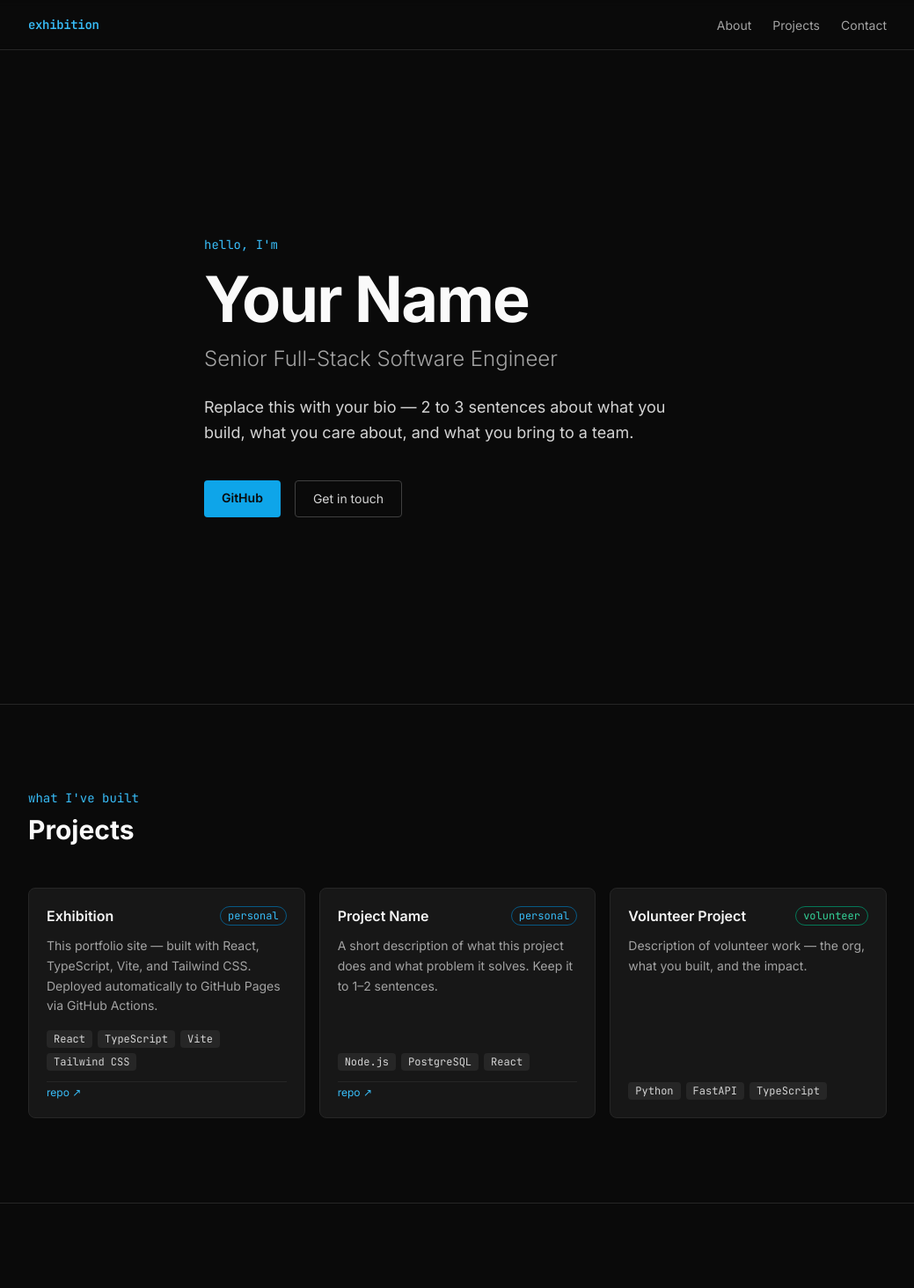
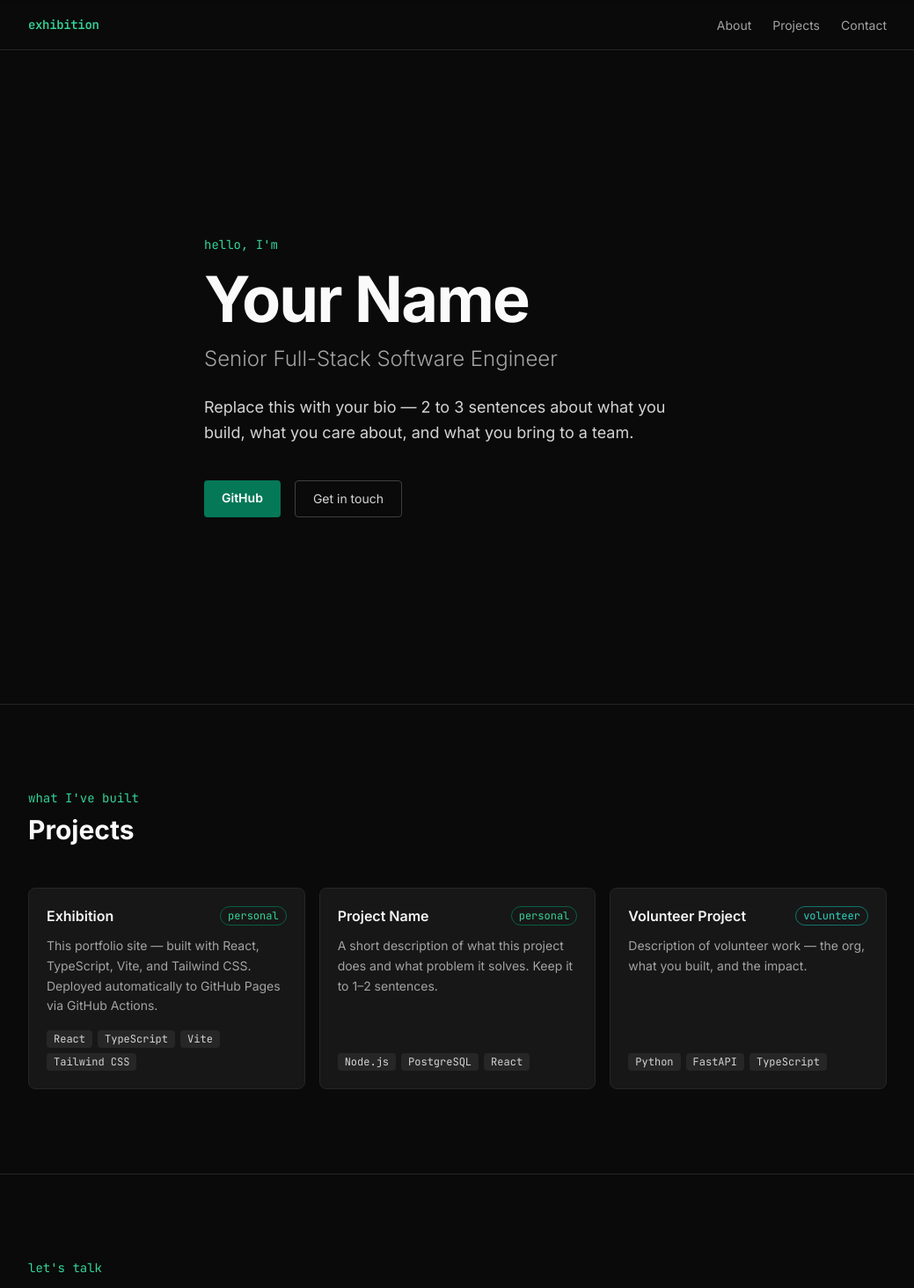
Before and after one commit to krissingl/exhibition, a React (Vite) app: page / in a window 1280 px wide. Shown: the top 1464 px of the page at 88% size, without its empty margins (120-1159 px from the left). Built offline with nearby package versions, Linux system fonts and the light colour scheme.

Commit message:
Updated project cards to be modal popups

```diff
--- /dev/null
+++ b/src/components/Modal.tsx
@@ -0,0 +1,87 @@
+import { useEffect } from 'react'
+import type { Project } from '../types'
+import Badge from './Badge'
+
+interface ModalProps {
+  project: Project
+  onClose: () => void
+}
+
+export default function Modal({ project, onClose }: ModalProps) {
+  useEffect(() => {
+    const handleKey = (e: KeyboardEvent) => {
+      if (e.key === 'Escape') onClose()
+    }
+    document.addEventListener('keydown', handleKey)
+    return () => document.removeEventListener('keydown', handleKey)
+  }, [onClose])
+
+  const hasLinks = project.repoUrl || project.liveUrl
+
+  return (
+    <div
+      className="fixed inset-0 z-50 flex items-center justify-center p-4 bg-neutral-950/80 backdrop-blur-sm"
+      onClick={onClose}
+    >
+      <div
+        className="bg-neutral-900 border border-neutral-700 rounded-xl p-6 max-w-lg w-full shadow-2xl"
+        onClick={(e) => e.stopPropagation()}
+      >
+        <div className="flex items-start justify-between gap-4 mb-4">
+          <div className="flex items-center gap-3 flex-wrap">
+            <h2 className="text-xl font-bold text-neutral-50">{project.name}</h2>
+            <span
+              className={`text-xs px-2 py-0.5 rounded-full border font-mono ${
+                project.type === 'volunteer'
+                  ? 'border-teal-700 text-teal-400'
+                  : 'border-emerald-800 text-emerald-400'
+              }`}
+            >
+              {project.type}
+            </span>
+          </div>
+          <button
+            onClick={onClose}
+            className="shrink-0 text-neutral-500 hover:text-neutral-200 transition-colors text-2xl leading-none"
+            aria-label="Close"
+          >
+            ×
+          </button>
+        </div>
+
+        <p className="text-neutral-300 leading-relaxed mb-6">{project.description}</p>
+
+        <div className="flex flex-wrap gap-2 mb-6">
+          {project.techStack.map((tech) => (
+            <Badge key={tech} label={tech} />
+          ))}
+        </div>
+
+        {hasLinks && (
+          <div className="flex gap-3 pt-4 border-t border-neutral-800">
+            {project.repoUrl && (
+              <a
+                href={project.repoUrl}
+                target="_blank"
+                rel="noopener noreferrer"
+                className="px-4 py-2 bg-emerald-700 hover:bg-emerald-600 text-white text-sm font-semibold rounded transition-colors"
+              >
+                View Repo ↗
+              </a>
+            )}
+            {project.liveUrl && (
+              <a
+                href={project.liveUrl}
+                target="_blank"
+                rel="noopener noreferrer"
+                className="px-4 py-2 border border-neutral-700 hover:border-neutral-400 text-neutral-300 hover:text-neutral-100 text-sm rounded transition-colors"
+              >
+                Live Site ↗
+              </a>
+            )}
+          </div>
+        )}
+      </div>
+    </div>
+  )
+}
--- a/src/components/Navbar.tsx
+++ b/src/components/Navbar.tsx
@@ -8,7 +8,7 @@ export default function Navbar() {
   return (
     <header className="fixed top-0 left-0 right-0 z-50 bg-neutral-950/80 backdrop-blur-sm border-b border-neutral-800">
       <nav className="max-w-5xl mx-auto px-6 h-14 flex items-center justify-between">
-        <a href="#hero" className="font-mono text-sky-400 font-semibold tracking-tight text-sm">
+        <a href="#hero" className="font-mono text-emerald-400 font-semibold tracking-tight text-sm">
           exhibition
         </a>
         <ul className="flex gap-6">
--- a/src/components/ProjectCard.tsx
+++ b/src/components/ProjectCard.tsx
@@ -3,18 +3,25 @@ import Badge from './Badge'
 
 interface ProjectCardProps {
   project: Project
+  onClick: () => void
 }
 
-export default function ProjectCard({ project }: ProjectCardProps) {
+export default function ProjectCard({ project, onClick }: ProjectCardProps) {
   return (
-    <div className="bg-neutral-900 border border-neutral-800 rounded-lg p-5 flex flex-col gap-3 hover:border-neutral-600 transition-colors duration-150">
+    <div
+      className="bg-neutral-900 border border-neutral-800 rounded-lg p-5 flex flex-col gap-3 hover:border-emerald-800 transition-colors duration-150 cursor-pointer"
+      onClick={onClick}
+      role="button"
+      tabIndex={0}
+      onKeyDown={(e) => e.key === 'Enter' && onClick()}
+    >
       <div className="flex items-start justify-between gap-2">
         <h3 className="font-semibold text-neutral-100 leading-snug">{project.name}</h3>
         <span
           className={`shrink-0 text-xs px-2 py-0.5 rounded-full border font-mono ${
             project.type === 'volunteer'
-              ? 'border-emerald-700 text-emerald-400'
-              : 'border-sky-800 text-sky-400'
+              ? 'border-teal-700 text-teal-400'
+              : 'border-emerald-800 text-emerald-400'
           }`}
         >
           {project.type}
@@ -28,31 +35,6 @@ export default function ProjectCard({ project }: ProjectCardProps) {
           <Badge key={tech} label={tech} />
         ))}
       </div>
-
-      {(project.repoUrl || project.liveUrl) && (
-        <div className="flex gap-4 pt-1 border-t border-neutral-800">
-          {project.repoUrl && (
-            <a
-              href={project.repoUrl}
-              target="_blank"
-              rel="noopener noreferrer"
-              className="text-xs text-sky-400 hover:text-sky-300 transition-colors"
-            >
-              repo ↗
-            </a>
-          )}
-          {project.liveUrl && (
-            <a
-              href={project.liveUrl}
-              target="_blank"
-              rel="noopener noreferrer"
-              className="text-xs text-sky-400 hover:text-sky-300 transition-colors"
-            >
-              live ↗
-            </a>
-          )}
-        </div>
-      )}
     </div>
   )
 }
--- a/src/sections/Contact.tsx
+++ b/src/sections/Contact.tsx
@@ -4,7 +4,7 @@ export default function Contact() {
   return (
     <section id="contact" className="py-24 border-t border-neutral-800">
       <div className="max-w-5xl mx-auto px-6">
-        <p className="font-mono text-sky-400 text-sm mb-2">let&apos;s talk</p>
+        <p className="font-mono text-emerald-400 text-sm mb-2">let&apos;s talk</p>
         <h2 className="text-3xl font-bold mb-4 text-neutral-50">Contact</h2>
         <p className="text-neutral-400 max-w-md mb-8 leading-relaxed">
           Open to interesting opportunities. The best way to reach me is by email.
@@ -12,7 +12,7 @@ export default function Contact() {
         <div className="flex gap-6 flex-wrap items-center">
           <a
             href={`mailto:${profile.email}`}
-            className="text-sky-400 hover:text-sky-300 transition-colors"
+            className="text-emerald-400 hover:text-emerald-300 transition-colors"
           >
             {profile.email}
           </a>
--- a/src/sections/Hero.tsx
+++ b/src/sections/Hero.tsx
@@ -4,7 +4,7 @@ export default function Hero() {
   return (
     <section id="hero" className="min-h-screen flex items-center pt-14">
       <div className="max-w-5xl mx-auto px-6 py-24">
-        <p className="font-mono text-sky-400 text-sm mb-4">hello, I&apos;m</p>
+        <p className="font-mono text-emerald-400 text-sm mb-4">hello, I&apos;m</p>
         <h1 className="text-5xl md:text-7xl font-bold tracking-tight mb-4 text-neutral-50">
           {profile.name}
         </h1>
@@ -19,7 +19,7 @@ export default function Hero() {
             href={profile.githubUrl}
             target="_blank"
             rel="noopener noreferrer"
-            className="px-5 py-2.5 bg-sky-500 hover:bg-sky-400 text-neutral-950 font-semibold rounded transition-colors text-sm"
+            className="px-5 py-2.5 bg-emerald-700 hover:bg-emerald-600 text-white font-semibold rounded transition-colors text-sm"
           >
             GitHub
           </a>
--- a/src/sections/Projects.tsx
+++ b/src/sections/Projects.tsx
@@ -1,18 +1,29 @@
+import { useState } from 'react'
 import { projects } from '../data/projects'
 import ProjectCard from '../components/ProjectCard'
+import Modal from '../components/Modal'
+import type { Project } from '../types'
 
 export default function Projects() {
+  const [selected, setSelected] = useState<Project | null>(null)
+
   return (
     <section id="projects" className="py-24 border-t border-neutral-800">
       <div className="max-w-5xl mx-auto px-6">
-        <p className="font-mono text-sky-400 text-sm mb-2">what I&apos;ve built</p>
+        <p className="font-mono text-emerald-400 text-sm mb-2">what I&apos;ve built</p>
         <h2 className="text-3xl font-bold mb-12 text-neutral-50">Projects</h2>
         <div className="grid grid-cols-1 md:grid-cols-2 lg:grid-cols-3 gap-4">
           {projects.map((project) => (
-            <ProjectCard key={project.name} project={project} />
+            <ProjectCard
+              key={project.name}
+              project={project}
+              onClick={() => setSelected(project)}
+            />
           ))}
         </div>
       </div>
+
+      {selected && <Modal project={selected} onClose={() => setSelected(null)} />}
     </section>
   )
 }
```
